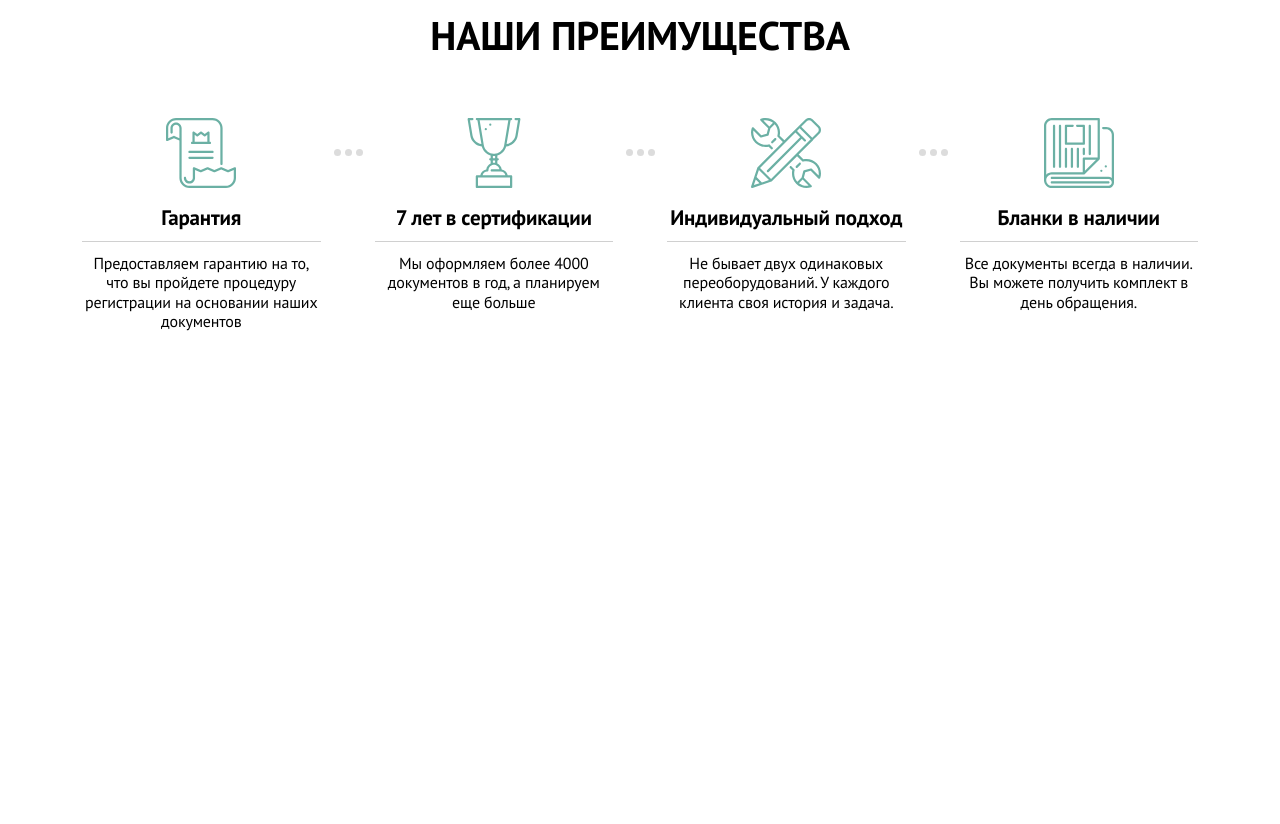
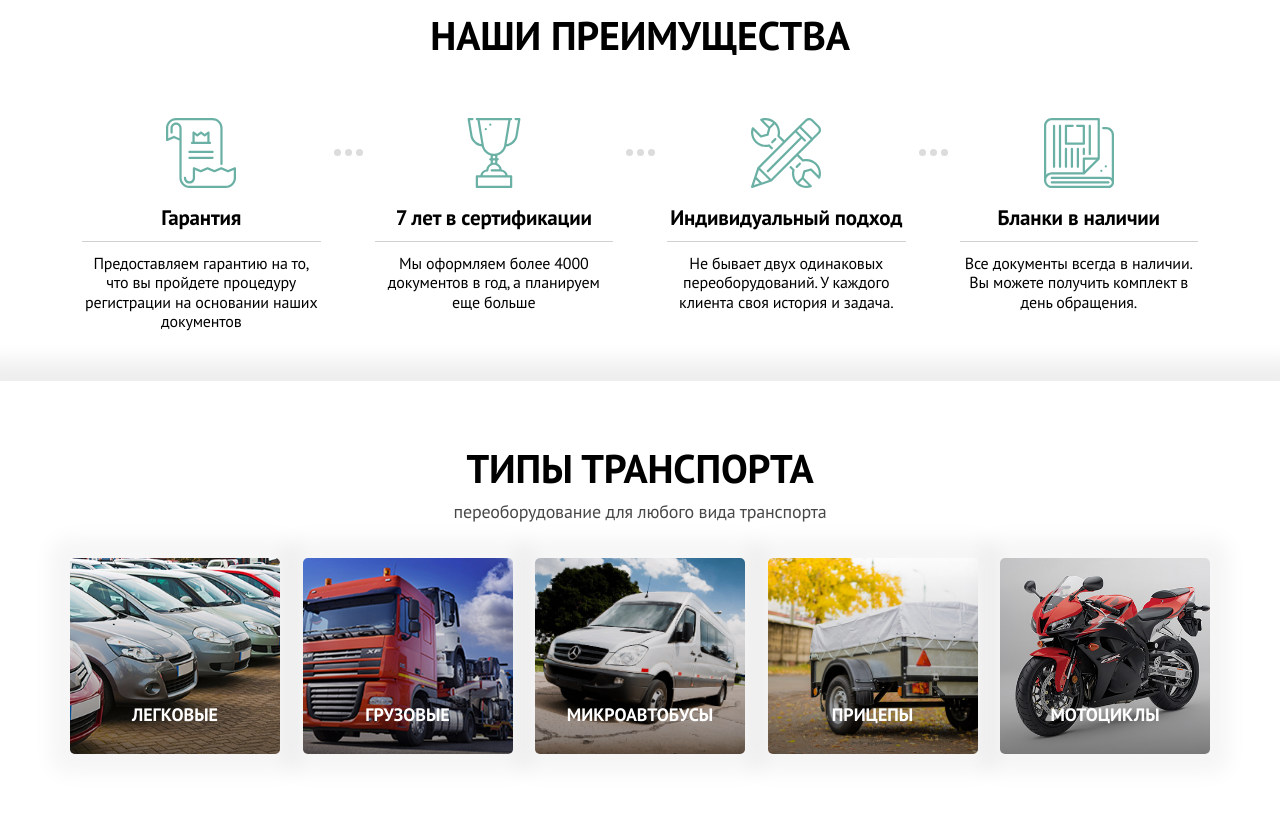
Before and after one commit to AlexKobiliansky/next_v1, a website: page app/index.html in a window 1280 px wide. Shown: the part 968-1792 px from the top of the page. Before the commit the page ends 1349 px from the top, so only its background shows below. Drawn offline with Linux system fonts and the light colour scheme.

Commit message:
section types complete

```diff
--- a/app/index.html
+++ b/app/index.html
@@ -313,11 +313,65 @@
 					</div>
 					<!-- /adv-item -->
 				</div>
-
 			</div>
 		</div>
 	</section>
 	<!-- ======= SECTION ADVANTAGES END ======= -->
+
+	<!-- ======= SECTION TYPES START ======= -->
+	<section class="s-types">
+		<div class="container">
+			<h2 class="section-title">Типы транспорта</h2>
+			<div class="section-subtitle">переоборудование для любого вида транспорта</div>
+			<div class="types-wrap">
+				<!-- type-item -->
+				<a href="#0" class="type-item" style="background-image: url('img/types-img-1.jpg');">
+					<span class="type-item-content">
+						<span class="type-item-arrow"></span>
+						<span class="type-item-title">Легковые</span>
+					</span>
+				</a>
+				<!-- /type-item -->
+
+				<!-- type-item -->
+				<a href="#0" class="type-item" style="background-image: url('img/types-img-2.jpg');">
+					<span class="type-item-content">
+						<span class="type-item-arrow"></span>
+						<span class="type-item-title">Грузовые</span>
+					</span>
+				</a>
+				<!-- /type-item -->
+
+				<!-- type-item -->
+				<a href="#0" class="type-item" style="background-image: url('img/types-img-3.jpg');">
+					<span class="type-item-content">
+						<span class="type-item-arrow"></span>
+						<span class="type-item-title">Микроавтобусы</span>
+					</span>
+				</a>
+				<!-- /type-item -->
+
+				<!-- type-item -->
+				<a href="#0" class="type-item" style="background-image: url('img/types-img-4.jpg');">
+					<span class="type-item-content">
+						<span class="type-item-arrow"></span>
+						<span class="type-item-title">Прицепы</span>
+					</span>
+				</a>
+				<!-- /type-item -->
+
+				<!-- type-item -->
+				<a href="#0" class="type-item" style="background-image: url('img/types-img-5.jpg');">
+					<span class="type-item-content">
+						<span class="type-item-arrow"></span>
+						<span class="type-item-title">Мотоциклы</span>
+					</span>
+				</a>
+				<!-- /type-item -->
+			</div>
+		</div>
+	</section>
+	<!-- ======= SECTION TYPES END ======= -->
 </div>
 
 
--- a/app/js/common.js
+++ b/app/js/common.js
@@ -69,7 +69,7 @@ $(document).ready(function(){
         dots: true,
         animateOut: 'fadeOut',
         animateIn: 'fadeIn',
-        // mouseDrag: false,
+        mouseDrag: false,
         touchDrag: false,
         autoplay: true,
     });
--- a/app/sass/base/_general.sass
+++ b/app/sass/base/_general.sass
@@ -114,3 +114,9 @@ form
   text-transform: uppercase
   text-align: center
   margin-bottom: 0
+
+.section-subtitle
+  text-align: center
+  font-size: 18px
+  color: rgba(#000, .72)
+  line-height: 1.2
--- a/app/sass/base/_media.sass
+++ b/app/sass/base/_media.sass
@@ -5,6 +5,16 @@
 
 // ≥1200px
 +media-breakpoint-down(lg)
+
+  .type-item
+    height: 170px
+    &-title
+      font-size: 16px
+    &-content
+      bottom: 20px
+    &:hover
+      .type-item-content
+        bottom: 60px
 
   .s-advantages
     padding-top: 150px
@@ -50,6 +60,17 @@
 
 // ≥992px
 +media-breakpoint-down(md)
+
+  .s-types
+    padding-bottom: 40px
+
+  .types-wrap
+    flex-wrap: wrap
+    justify-content: center
+
+  .type-item
+    width: calc(33.33333% - 20px)
+    margin: 0 10px 20px
 
   .s-advantages
     padding-top: 340px
@@ -146,6 +167,18 @@
 // ≥480px
 +media-breakpoint-down(xs)
 
+  .section-subtitle
+    font-size: 16px
+    margin-top: 10px
+
+  .types-wrap
+    justify-content: space-between
+
+  .type-item
+    width: calc(50% - 10px)
+    margin-left: 0
+    margin-right: 0
+
   .adv-item
     padding: 0 50px
     margin-bottom: 60px
@@ -215,6 +248,13 @@
 
 @media (max-width: 390px)
 
+  .type-item
+    width: calc(50% - 5px)
+    margin-bottom: 10px
+    height: 150px
+    &-title
+      font-size: 14px
+
   .messanger-item, .soc-item
     margin: 0 3px
     img
--- /dev/null
+++ b/app/sass/layout/_s-types.sass
@@ -0,0 +1,70 @@
+.s-types
+  position: relative
+  z-index: 2
+  box-shadow: 0 0 20px 20px rgba(#000, .07)
+  padding-top: 55px
+  padding-bottom: 70px
+  .section-subtitle
+    margin-bottom: 35px
+
+.types-wrap
+  display: flex
+  justify-content: space-between
+  align-items: center
+
+.type-item
+  width: calc(20% - 18px)
+  height: 196px
+  display: inline-block
+  position: relative
+  +mt(.5s)
+  +bg-cover
+  border-radius: 5px
+  box-shadow: 0 0 20px 20px rgba(#000, .04)
+  overflow: hidden
+  &:before
+    content: ''
+    position: absolute
+    left: 0
+    top: 0
+    width: 100%
+    height: 100%
+    background-image: linear-gradient(to top, rgba(#000, .5) 0, rgba(#000, .2) 40%, transparent 100%)
+    +mt(.5s)
+  &-content
+    position: absolute
+    left: 0
+    bottom: 30px
+    text-align: center
+    padding: 0 10px
+    width: 100%
+    z-index: 2
+    line-height: 1
+    +mt(.5s)
+  &-title
+    color: #fff
+    text-transform: uppercase
+    font-size: 18px
+    font-weight: 700
+    letter-spacing: 0
+  &-arrow
+    width: 22px
+    height: 18px
+    background-image: url('../img/icons/arrow-white.svg')
+    display: block
+    background-repeat: no-repeat
+    background-position: -22px center
+    background-size: 22px 18px
+    margin-left: auto
+    margin-right: auto
+    margin-bottom: 10px
+    +mt(.5s)
+    transition-delay: .25s
+  &:hover
+    transform: scale(1.07)
+    .type-item-arrow
+      background-position: center center
+    &:before
+      background-color: rgba(#000, .74)
+    .type-item-content
+      bottom: 83px
--- a/app/sass/main.sass
+++ b/app/sass/main.sass
@@ -8,6 +8,7 @@
 @import layout/header
 @import layout/s-intro
 @import layout/s-advantages
+@import layout/s-types
 @import layout/footer
 
 
```
Also changed, not shown: app/css/main.min.css, app/img/icons/arrow-white.svg (added), app/img/types-img-1.jpg (added), app/img/types-img-2.jpg (added), app/img/types-img-3.jpg (added), app/img/types-img-4.jpg (added), app/img/types-img-5.jpg (added), app/js/scripts.min.js.
